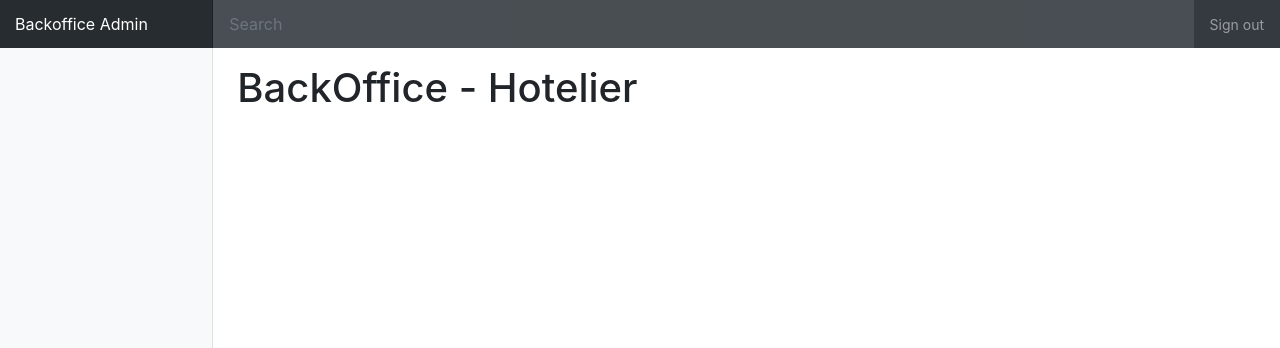
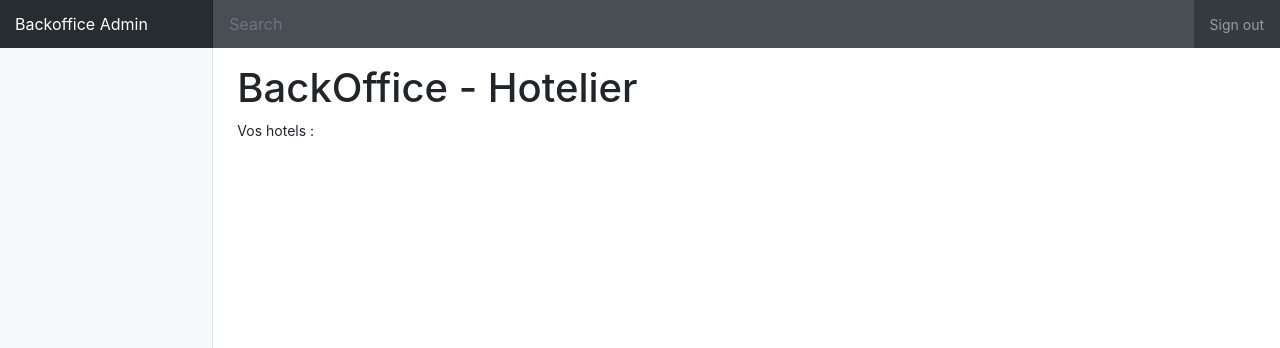
Before and after one commit to Mathieu-S/Projet-Annuel, a Symfony app: template resources/templates/backoffice/hotelier/index.html.twig in a window 1280 px wide. Shown: the top 348 px of the page. Run offline with Twig, Linux system fonts and the light colour scheme; the template is opened without the code that fills it, so the values that code supplies are empty; style sheets or scripts are compiled from the project's sources; some libraries are stand-ins or nearby versions.

Commit message:
Ajout acceuil backoffice hotelier avec vue des hotels

```diff
--- a/resources/templates/backoffice/hotelier/index.html.twig
+++ b/resources/templates/backoffice/hotelier/index.html.twig
@@ -3,5 +3,12 @@
 {% block body %}
     <section class="col-md-9 ml-sm-auto col-lg-10 pt-3 px-4">
         <h1>BackOffice - Hotelier</h1>
+
+        <p>Vos hotels :</p>
+        <ul>
+            {% for hotel in hotels %}
+                <li><a href="#">{{ hotel.name }}</a></li>
+            {% endfor %}
+        </ul>
     </section>
 {% endblock %}
```
